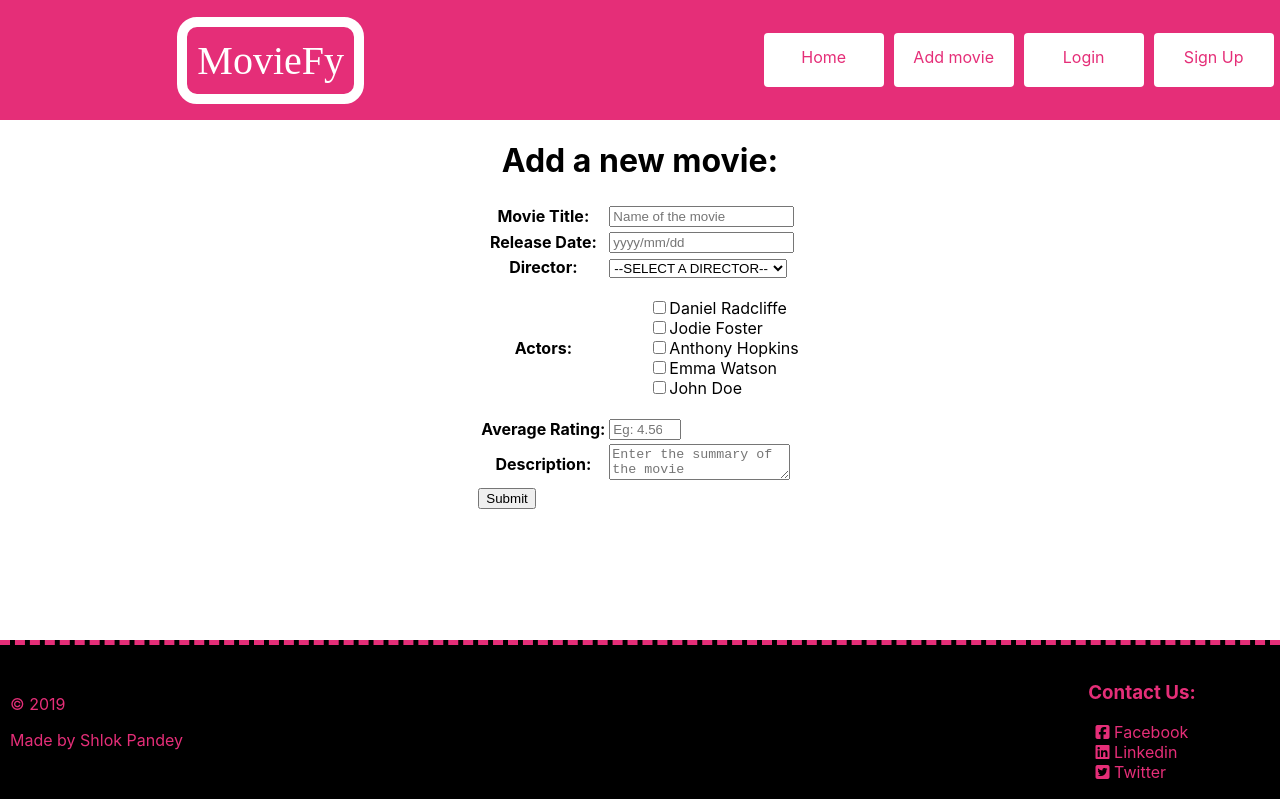
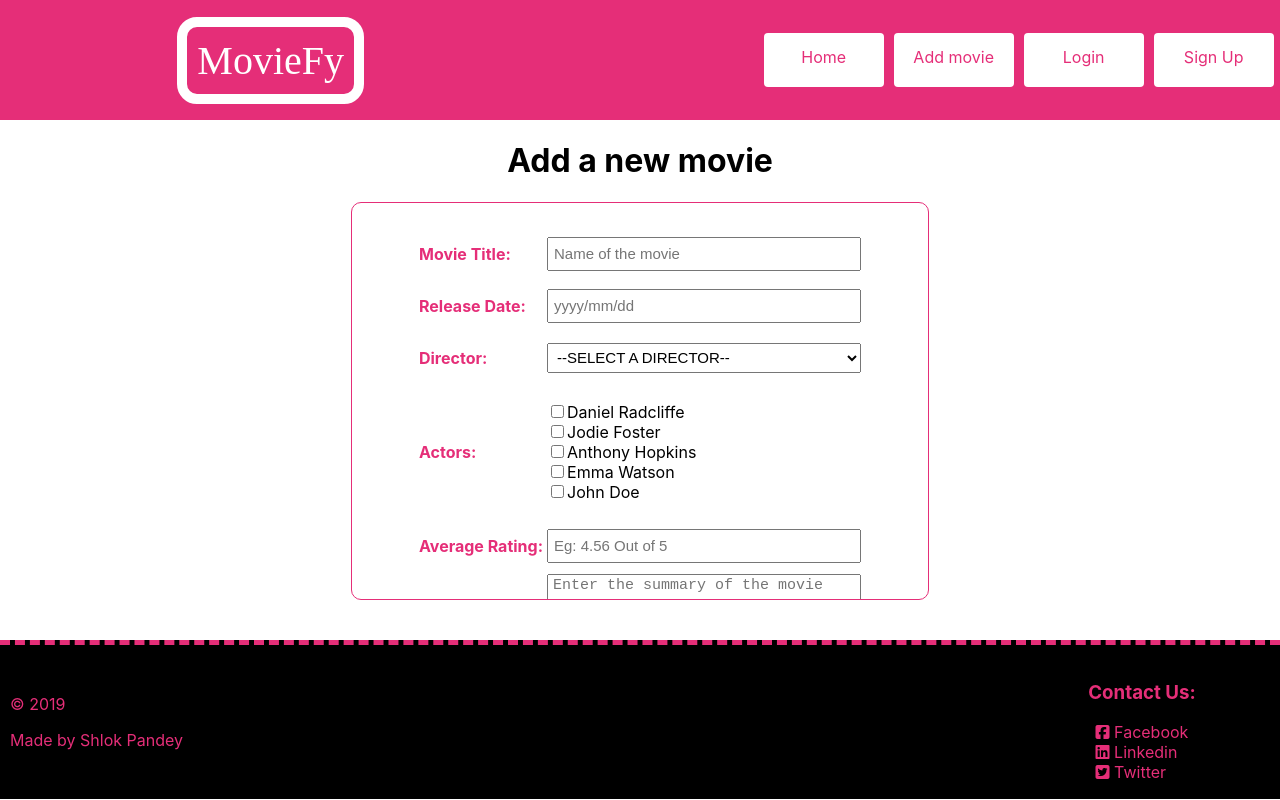
Before and after one commit to b30wulffz/moviefy, a React (Create React App) app: page /add_movie in a window 1280 px wide. Built offline with nearby package versions, Linux system fonts and the light colour scheme; a web font is replaced by a local one.

Commit message:
Made Form a bit better, Still buggy checkbox

```diff
--- a/src/App.css
+++ b/src/App.css
@@ -269,10 +269,72 @@ ul{
 
 /* Form */
 
-#form{
+#form, #form-body{
   display: flex;
   flex-direction: column;
   justify-content: space-around;
   align-items: center;
+}
 
+#form{
+  height:60vh;
 }
+
+#form-body{
+  /* background: rgb(255, 216, 236); */
+  padding: 3vh 5vw;
+  border-radius: 10px;
+  border: thin solid rgb(229, 46, 120);
+  overflow-y: auto;
+  justify-content: flex-start
+}
+
+#form-body ul{
+  padding:0
+}
+
+#form-body input,#form-body select, #form-body textarea{
+  width: 300px;
+  height: 30px;
+  padding: 0px 5px;
+  font-size: 15px;
+}
+
+#form-body input[type="checkbox"]{
+  width: auto;
+  height: auto
+}
+
+#form-body th{
+  color: rgb(229, 46, 120);
+  text-align: left;
+}
+#form-body tr{
+  height: 50px;
+}
+
+#form-body textarea{
+  padding: 2px 5px;
+  height: 70px;
+  width: 302px
+}
+#form-body select{
+  width: 314px;
+}
+
+#form-body button{
+  padding: 10px;
+  width:100%;
+  font-size: 20px;
+  background:	rgba(255, 216, 236,0.5);
+  border: thin solid rgb(229, 46, 120);
+  margin-top:5px;
+}
+
+#form-body button:hover{
+  box-shadow: 10px 10px 0px 0px rgba(255, 216, 236, 1);
+}
+
+#form-body button:active{
+  box-shadow: 5px 5px 0px 0px rgba(255, 216, 236, 1);
+}
--- a/src/components/AddMovieComponent.js
+++ b/src/components/AddMovieComponent.js
@@ -5,16 +5,27 @@ class AddMovie extends Component{
     constructor(){
         super();
         this.state={
+            data: {
                 movie_id: MovieData.movies.length+1,
                 title: "",
-			poster: "",
                 release_date: "",
                 director_id: null,
                 actors: [],
                 avg_rating: "",
                 description: ""
+            },
+
+            actorCheck: {
+                check_1: false,
+                check_2: false,
+                check_3: false,
+                check_4: false,
+                check_5: false,
+            }
+
         }
         this.handleInputChange=this.handleInputChange.bind(this);
+        this.handleSubmit=this.handleSubmit.bind(this);
     }
 
     handleInputChange(event){
@@ -23,37 +34,65 @@ class AddMovie extends Component{
 
         if(target.type === "checkbox"){
             const checked= target.checked;
-            if(checked){
+            /*if(checked){
                 const actorId=target.value;
-                const actorArray= this.state.actors.push(parseInt(actorId,10));
-                this.setState={
-                    actors: actorArray
+                //const actorArray= this.state.data.actors.push(parseInt(actorId,10));
+                this.setState((prevState)=>{
+                    return ({
+                            data:{
+                                ...prevState.data,
+                                actors: prevState.actors.concat([actorId])
                             }
+                        })
+                })
             }
             else{
                 const actorId=target.value;
-                const index= this.state.actors.indexOf(parseInt(actorId,10));
+                const index= this.state.data.actors.indexOf(parseInt(actorId,10));
                 if(index>-1)
                 {
                     const actorArray= this.state.actors.splice(index,1);
-                    this.setState={
+                    this.setState((prevState)=>{
+                        return ({
+                                data:{
+                                    ...prevState.data,
                                     actors: actorArray
                                 }
+                            })
+                    })
                 }
+            }*/
+            this.setState((prevState)=>{
+                return ({
+                        actorCheck:{
+                            ...prevState.actorCheck,
+                            [name]: checked
                         }
+                    })
+            })
 
         }
         else{
             if(name === "director_id")
             {
-                this.setState({
+                this.setState((prevState)=>{
+                    return ({
+                            data:{
+                                ...prevState.data,
                                 [name]: parseInt(target.value,10)
+                            }
+                        })
                 })
             }
             else
             {
-                this.setState({
+                this.setState((prevState)=>{
+                    return ({
+                            data:{
+                                ...prevState.data,
                                 [name]: target.value
+                            }
+                        })
                 })
             }
         }
@@ -62,11 +101,16 @@ class AddMovie extends Component{
         console.log(JSON.stringify(this.state))
     }
 
+    handleSubmit(event){
+        alert(JSON.stringify(this.state.data));
+        event.preventDefault();
+    }
+
     render(){
         return (
             <div id="form">
-                <h1>Add a new movie: </h1>
-                <form id="form-body">
+                <h1>Add a new movie </h1>
+                <form id="form-body" onSubmit={this.handleSubmit}>
                     <table>
                         <tr>
                             <th>
@@ -79,7 +123,7 @@ class AddMovie extends Component{
                                     name="title"
                                     id="title"
                                     onChange={this.handleInputChange}
-                                    value={this.state.title}
+                                    value={this.state.data.title}
                                 />
                             </td>
                         </tr>
@@ -93,7 +137,7 @@ class AddMovie extends Component{
                                     placeholder="yyyy/mm/dd"
                                     name="release_date"
                                     id="release_date"
-                                    value={this.state.release_date}
+                                    value={this.state.data.release_date}
                                     onChange={this.handleInputChange}
                                 />
                             </td>
@@ -103,7 +147,7 @@ class AddMovie extends Component{
                                 Director:
                             </th>
                             <td>
-                                <select id="director_id" name="director_id" onChange={this.handleInputChange} value={this.state.director_id}>
+                                <select id="director_id" name="director_id" onChange={this.handleInputChange} value={this.state.data.director_id}>
                                     <option disabled selected>--SELECT A DIRECTOR--</option>
                                     <option value="1">Daniel Radcliffe</option>
                                     <option value="2">Jodie Foster</option>
@@ -120,32 +164,32 @@ class AddMovie extends Component{
                             <td>
                                 <ul>
                                     <li>
-                                        <input type="checkbox" id="actor_1" value="1"
-                                            checked={this.state.actors.find((id)=> id===1)}
+                                        <input type="checkbox" id="actor_1" name="check_1" value="1"
+                                            checked={this.state.actorCheck.check_1}
                                             onChange={this.handleInputChange} />
                                         <label htmlFor="actor_1">Daniel Radcliffe</label>
                                     </li>
                                     <li>
-                                        <input type="checkbox" id="actor_2" value="2"
-                                            checked={this.state.actors.find((id)=> id===2)}
+                                        <input type="checkbox" id="actor_2" name="check_2" value="2"
+                                            checked={this.state.actorCheck.check_2}
                                             onChange={this.handleInputChange} />
                                         <label htmlFor="actor_2">Jodie Foster</label>
                                     </li>
                                     <li>
-                                        <input type="checkbox" id="actor_3" value="3"
-                                            checked={this.state.actors.find((id)=> id===3)}
+                                        <input type="checkbox" id="actor_3" name="check_3" value="3"
+                                            checked={this.state.actorCheck.check_3}
                                             onChange={this.handleInputChange} />
                                         <label htmlFor="actor_3">Anthony Hopkins</label>
                                     </li>
                                     <li>
-                                        <input type="checkbox" id="actor_4" value="4"
-                                            checked={this.state.actors.find((id)=> id===4)}
+                                        <input type="checkbox" id="actor_4" name="check_4" value="4"
+                                            checked={this.state.actorCheck.check_4}
                                             onChange={this.handleInputChange} />
                                         <label htmlFor="actor_4">Emma Watson</label>
                                     </li>
                                     <li>
-                                        <input type="checkbox" id="actor_5" value="5"
-                                            checked={this.state.actors.find((id)=> id===5)}
+                                        <input type="checkbox" id="actor_5" name="check_5" value="5"
+                                            checked={this.state.actorCheck.check_5}
                                             onChange={this.handleInputChange} />
                                         <label htmlFor="actor_5">John Doe</label>
                                     </li>
@@ -166,7 +210,7 @@ class AddMovie extends Component{
                                     min="0"
                                     max="5"
                                     step="0.01"
-                                    value={this.state.avg_rating}
+                                    value={this.state.data.avg_rating}
                                     onChange={this.handleInputChange}
                                 />
                             </td>
@@ -180,13 +224,13 @@ class AddMovie extends Component{
                                     placeholder="Enter the summary of the movie"
                                     name="description"
                                     id="description"
-                                    value={this.state.description}
+                                    value={this.state.data.description}
                                     onChange={this.handleInputChange}
                                 />
                             </td>
                         </tr>
                     </table>
-                    <input type="submit"></input>
+                    <button type="submit"> Submit Movie </button>
                 </form>
             </div>
         )
```
Lines whose indentation alone changed are shown as unchanged.
